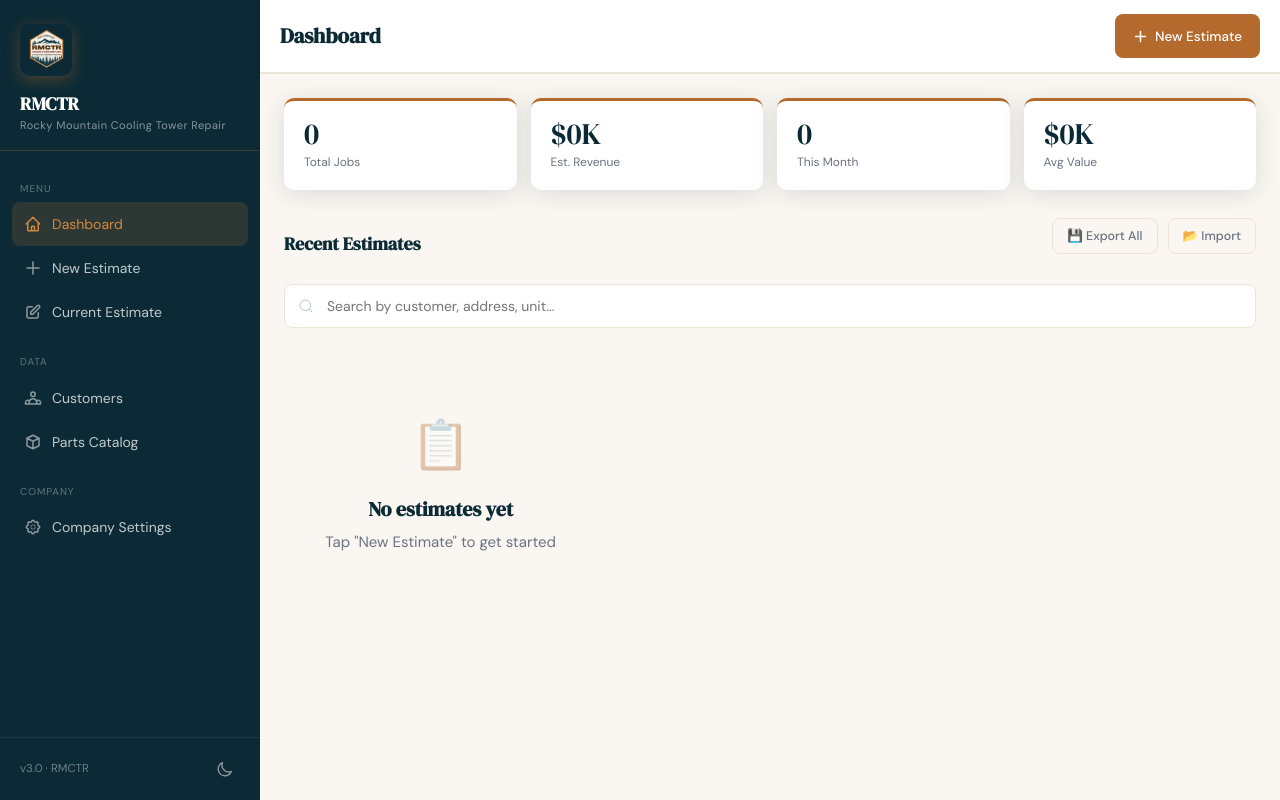
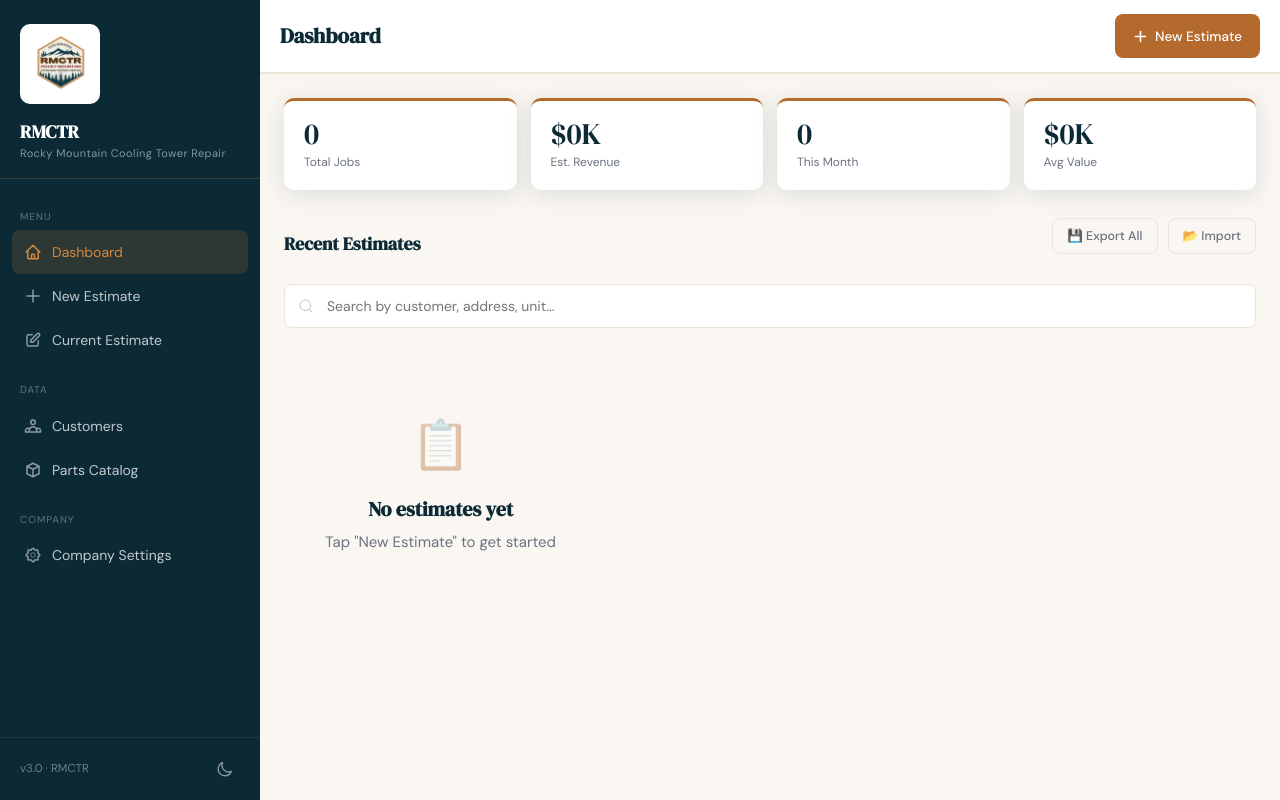
Before and after one commit to ccz6ih/RMCTR-Estimator, a plain HTML site: page index.html in a window 1280 px wide. Drawn offline with nearby package versions, Linux system fonts and the light colour scheme; a script that the page names is missing.

Commit message:
Enlarge sidebar logo and add white background for visibility
Co-Authored-By: Claude Opus 4.6 <noreply@anthropic.com>

```diff
--- a/css/main.css
+++ b/css/main.css
@@ -14,7 +14,7 @@ body{font-family:var(--font-b);background:var(--cream2);color:var(--brown);min-h
 #sidebar{width:260px;min-width:260px;background:var(--teal);display:flex;flex-direction:column;position:sticky;top:0;height:100vh;overflow-y:auto;transition:transform .3s ease;z-index:100;}
 #main{flex:1;overflow-x:hidden;display:flex;flex-direction:column;min-width:0}
 .sb-logo{padding:24px 20px 16px;border-bottom:1px solid rgba(180,105,45,.3)}
-.sb-logo-img{width:52px;height:52px;border-radius:10px;object-fit:contain;margin-bottom:10px;box-shadow:0 4px 16px rgba(180,105,45,.4)}
+.sb-logo-img{width:80px;height:80px;border-radius:10px;object-fit:contain;margin-bottom:10px;background:#fff;padding:4px}
 .sb-logo-badge{width:52px;height:52px;background:var(--amber);border-radius:10px;display:flex;align-items:center;justify-content:center;font-family:var(--font-d);font-size:22px;color:var(--white);margin-bottom:10px;box-shadow:0 4px 16px rgba(180,105,45,.4)}
 .sb-logo h1{font-family:var(--font-d);font-size:18px;color:var(--white);line-height:1.2}
 .sb-logo p{font-size:11px;color:rgba(255,255,255,.5);margin-top:2px;letter-spacing:.04em}
```
